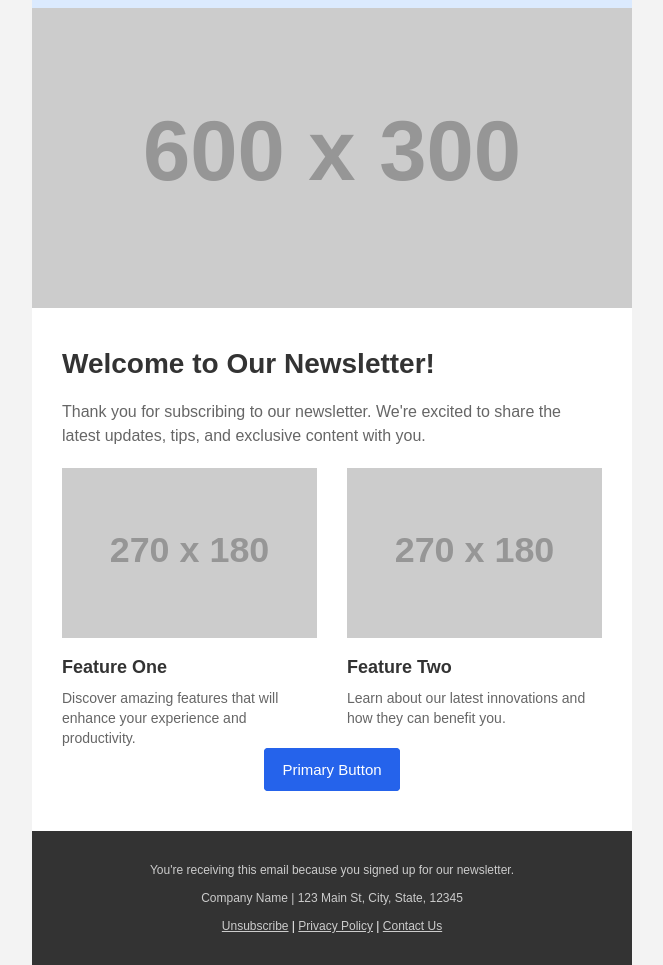
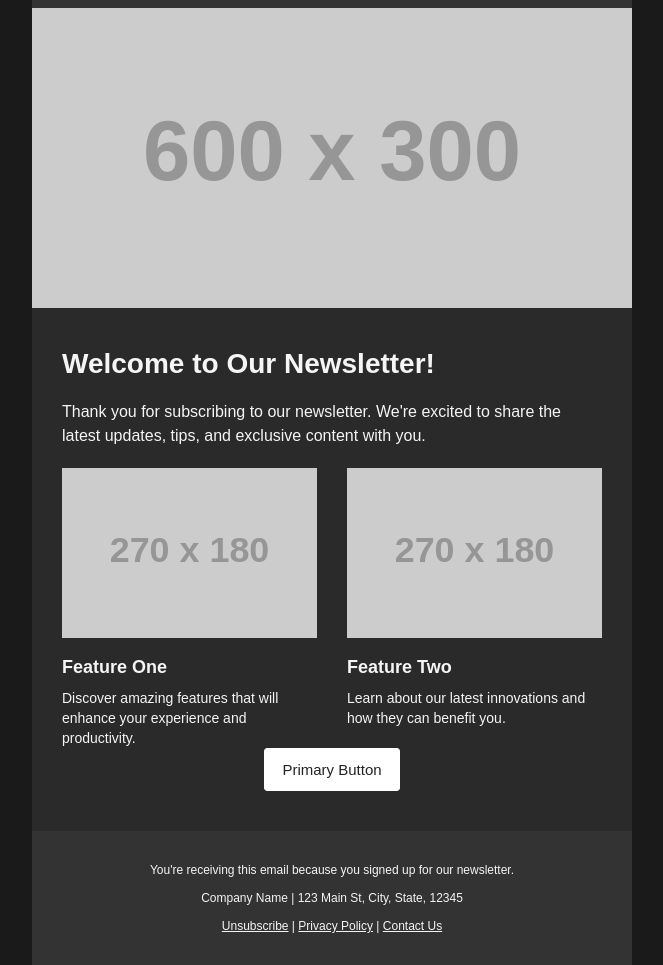
Before and after one commit to Millicenthere/CPA-Fluid-Email-Practice, a plain HTML site: page index.html in a window 1280 px wide. Shown: the part 86-1051 px from the top of the page, without its empty margins (308-971 px from the left). Drawn offline with Linux system fonts and the dark colour scheme; placeholder pictures from the web are drawn by us.

Commit message:
completed dark mode

```diff
--- a/index.html
+++ b/index.html
@@ -152,15 +152,28 @@
         background: #555555 !important;
         border-color: #555555 !important;
       }
+      /* Media Queries/dark mode */
+      @media (prefers-color-scheme: dark) {
+        body{ background:#1a1a1a !important;}
+        .email-bg{ background: #1a1a1a !important;}
+        .darkmode-bg{ background: #2a2a2a !important;}
+        h1,h2,h3,p,li,.darkmode-text,.email-container a:not([class]){color:#f5f5f5 !important;}
+        .footer{color:#cccccc !important;}
+        .footer a{color:#60a5fa !important;}
+        .header-light-bg{background:#333333 !important;}
+        td.button-td-primary,td.button-td-primary a{background:#ffffff !important; border-color:#ffffff !important; color: #222222 !important;}
+        td.button-td-primary:hover,td.button-td-primary a:hover{background:#cccccc !important; border-color:#cccccc !important;}
+      }
     </style>
   </head>
 
-  <body width="100%" style="padding: 0 !important; background-color: #f4f4f4f4">
+  <body width="100%" style="padding: 0 !important; background-color: #f4f4f4f4" class="email-bg">
     <center
       role="article"
       aria-roledescription="email"
       lang="en"
       style="width: 100%; background-color: #f4f4f4f4"
+      class="email-bg"
     >
       <!-- Hidden Preheader -->
       <div
```
